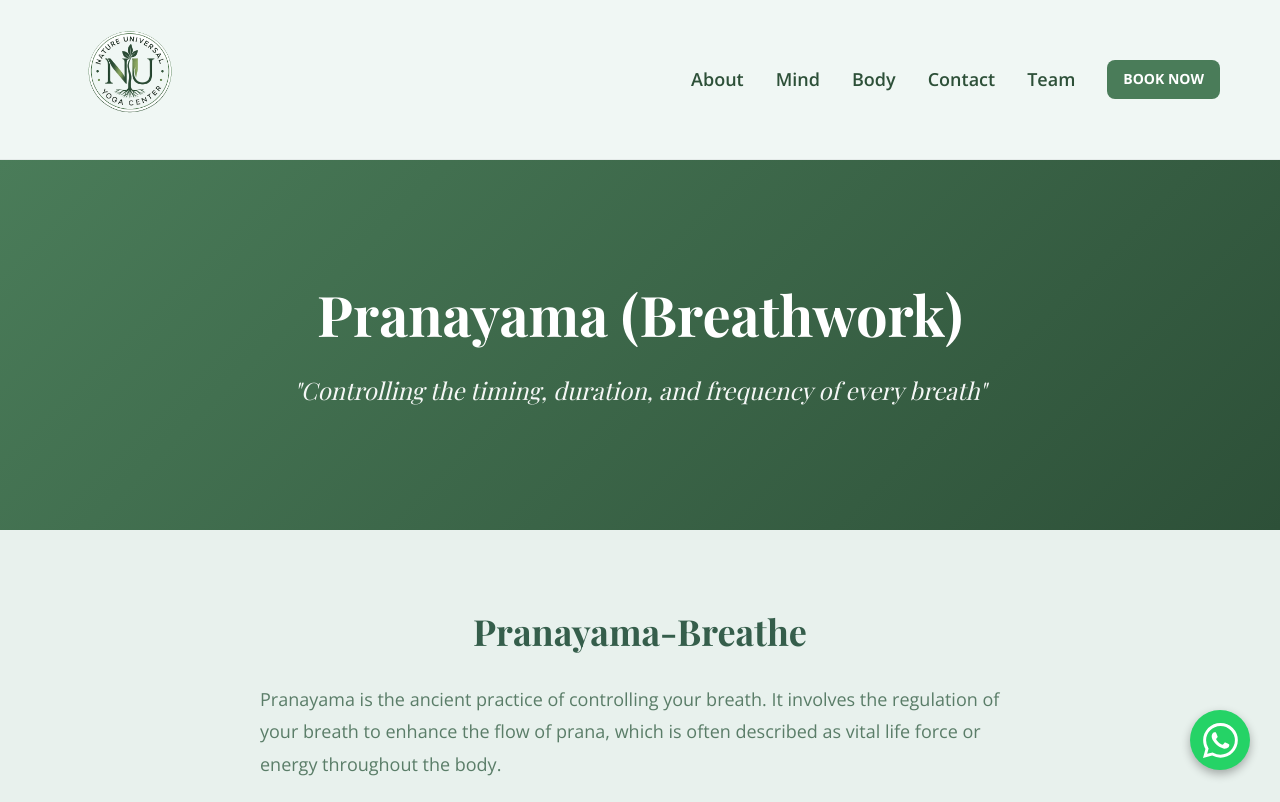
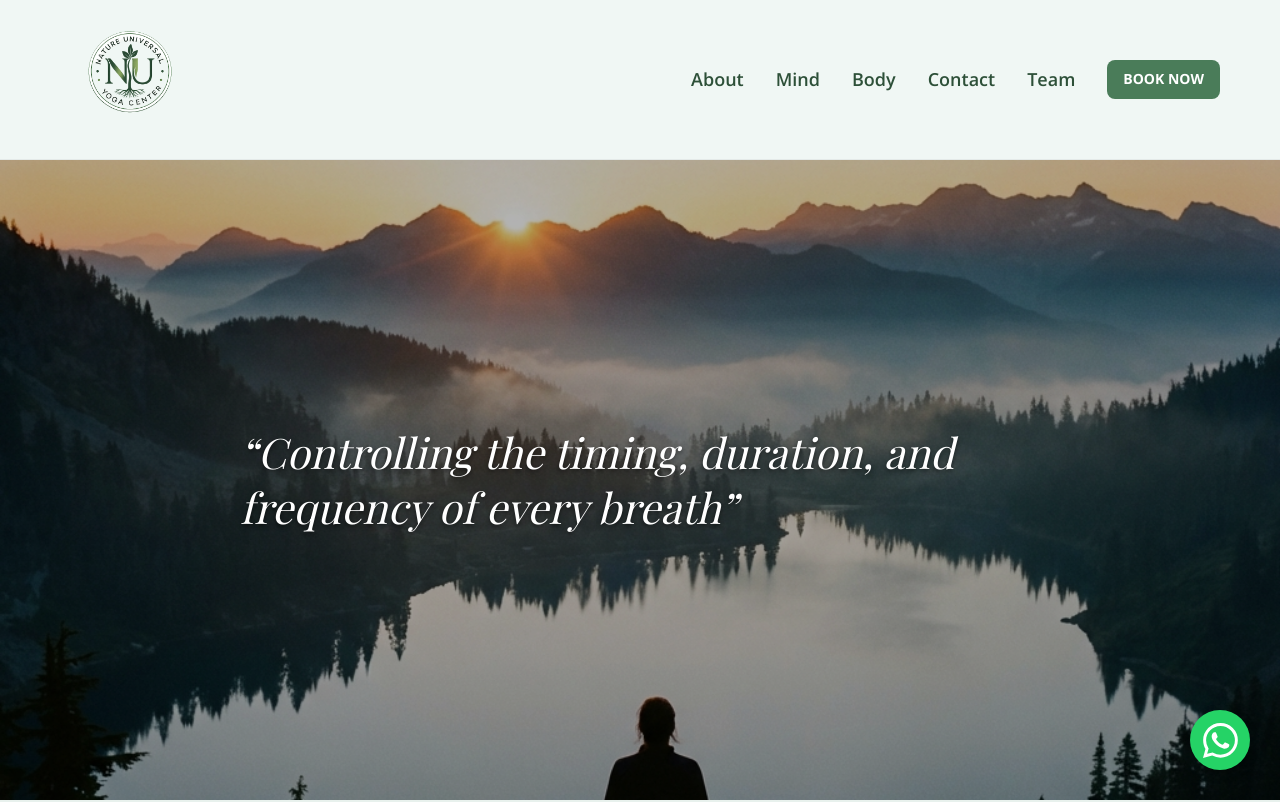
Before and after one commit to Fazilfazi991/yogafinal, a React (Vite) app: page /mind/breathwork in a window 1280 px wide. Shown: the top 802 px of the page. Built offline with nearby package versions, Linux system fonts and the light colour scheme; a web font is replaced by a local one.

Commit message:
Update Meditation and Breathwork hero sections with new images and styling

```diff
--- a/src/pages/BreathworkPage.tsx
+++ b/src/pages/BreathworkPage.tsx
@@ -9,30 +9,46 @@ const BreathworkPage: React.FC = () => {
         <div className="breathwork-page">
             {/* Hero Section */}
             <section style={{
-                background: 'linear-gradient(135deg, #4A7C59 0%, #2D5038 100%)', // Distinct gradient background
-                padding: '120px 0',
-                textAlign: 'center',
+                backgroundImage: 'url(/breathwork-hero.png)',
+                backgroundSize: 'cover',
+                backgroundPosition: 'center',
+                height: '80vh',
+                minHeight: '600px',
+                display: 'flex',
+                alignItems: 'center',
+                textAlign: 'left',
                 color: 'white',
                 position: 'relative'
             }}>
+                <div style={{
+                    position: 'absolute',
+                    top: 0,
+                    left: 0,
+                    right: 0,
+                    bottom: 0,
+                    backgroundColor: 'rgba(0, 0, 0, 0.3)',
+                    zIndex: 1
+                }}></div>
                 <div className="container" style={{ position: 'relative', zIndex: 2 }}>
                     <h1 style={{
                         fontFamily: 'var(--font-primary)',
-                        fontSize: '56px',
+                        fontSize: '48px',
                         marginBottom: '24px',
-                        fontWeight: 700
+                        fontWeight: 700,
+                        display: 'none'
                     }}>
                         Pranayama (Breathwork)
                     </h1>
                     <p style={{
                         fontFamily: 'var(--font-primary)',
-                        fontSize: '24px',
+                        fontSize: '42px',
                         fontStyle: 'italic',
                         maxWidth: '800px',
-                        margin: '0 auto',
-                        opacity: 0.95
+                        lineHeight: '1.3',
+                        opacity: 1,
+                        textShadow: '0 2px 4px rgba(0,0,0,0.5)'
                     }}>
-                        "Controlling the timing, duration, and frequency of every breath"
+                        “Controlling the timing, duration, and frequency of every breath”
                     </p>
                 </div>
             </section>
--- a/src/pages/MeditationPage.tsx
+++ b/src/pages/MeditationPage.tsx
@@ -9,11 +9,14 @@ const MeditationPage: React.FC = () => {
         <div className="meditation-page">
             {/* Hero Section */}
             <section style={{
-                backgroundImage: 'url(/mind-hero.jpg)', // Using existing image for consistency
+                backgroundImage: 'url(/meditation-hero.png)',
                 backgroundSize: 'cover',
                 backgroundPosition: 'center',
-                padding: '120px 0',
-                textAlign: 'center',
+                height: '80vh',
+                minHeight: '600px',
+                display: 'flex',
+                alignItems: 'center',
+                textAlign: 'left',
                 color: 'white',
                 position: 'relative'
             }}>
@@ -23,27 +26,29 @@ const MeditationPage: React.FC = () => {
                     left: 0,
                     right: 0,
                     bottom: 0,
-                    backgroundColor: 'rgba(53, 94, 75, 0.7)',
+                    backgroundColor: 'rgba(0, 0, 0, 0.4)', // Darker overlay for text contrast
                     zIndex: 1
                 }}></div>
                 <div className="container" style={{ position: 'relative', zIndex: 2 }}>
                     <h1 style={{
                         fontFamily: 'var(--font-primary)',
-                        fontSize: '56px',
+                        fontSize: '48px',
                         marginBottom: '24px',
-                        fontWeight: 700
+                        fontWeight: 700,
+                        display: 'none' // Hide main title in hero if reference only shows quote, but good for SEO. Reference has small logo top left. I will keep it but maybe smaller or hidden if I strictly follow "image + text content like this" where "this" is the quote. The user said "use image + text cintent like this", implying the layout. I will keep title but visually prioritize quote.
                     }}>
                         Meditation
                     </h1>
                     <p style={{
                         fontFamily: 'var(--font-primary)',
-                        fontSize: '24px',
+                        fontSize: '42px',
                         fontStyle: 'italic',
                         maxWidth: '800px',
-                        margin: '0 auto',
-                        opacity: 0.95
+                        lineHeight: '1.3',
+                        opacity: 1,
+                        textShadow: '0 2px 4px rgba(0,0,0,0.5)'
                     }}>
-                        "Art of connecting into your consciousness to merge into the super conciousness"
+                        “Art of connecting into your consciousness to merge into the super conciousness”
                     </p>
                 </div>
             </section>
```
Also changed, not shown: public/breathwork-hero.png (added), public/meditation-hero.png (added).
